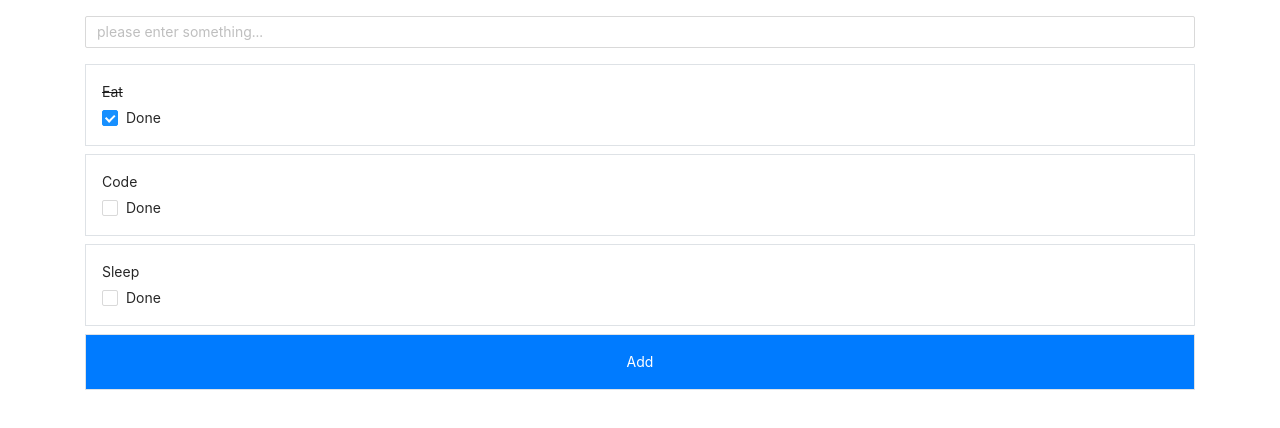
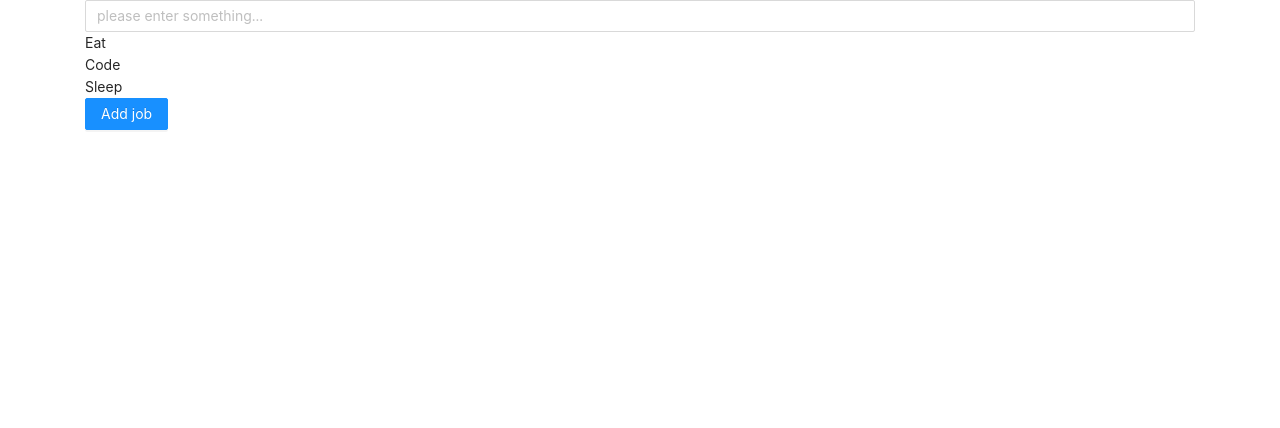
Before and after one commit to GLab-cloud/Go, a React (Create React App) app in the folder TodoListApp/React FE/: page / in a window 1280 px wide. Shown: the top 428 px of the page. Built offline with nearby package versions, Linux system fonts and the light colour scheme.

Commit message:
layout ant design

```diff
--- a/TodoListApp/React FE/src/App.js
+++ b/TodoListApp/React FE/src/App.js
@@ -1,121 +1,26 @@
-import React, {useState} from 'react';
-import {Input, Modal, Checkbox} from 'antd';
-import {debounce} from 'lodash';
-
-const initList = [
-    {
-        id: 0,
-        title: 'Eat',
-        is_done: true
-    },
-    {
-        id: 1,
-        title: 'Code',
-        is_done: false
-    },
-    {
-        id: 2,
-        title: 'Sleep',
-        is_done: false
-    }
-]
+import React from 'react';
+import { Button, Input } from 'antd';
 
 function App() {
-    const [visible, setVisible] = useState(false)
-    const [thing, setThing] = useState('')
-    const [list, setList] = useState(initList)
+    return (
+        // <Button type = "primary" > Primary Button < /Button>
+        <
+        div className = 'container' >
+        <
+        Input placeholder = "please enter something..." / >
+        <
+        div >
+        <
+        div > < div > Eat < /div>< /div >
+        <
+        div > < div > Code < /div>< /div >
+        <
+        div > < div > Sleep < /div>< /div >
+        <
+        Button type = "primary" > Add job < /Button> < /div > < /
+        div >
+    );
 
-    const renderList = () => {
-        const handleChange = (e) => {
-            const l = list.map(element => {
-                if(element.id === e.id){
-                    element.is_done = !element.is_done
-                }
-
-                return element
-            })
-
-            setList(l)
-        }
-
-        const l = list.map(item => {
-            return (
-                <div key={item.id} className="mt-2 border p-3">
-                    <div className={item.is_done ? 'text-line-through' : ''}>{item.title}</div>
-                    <div className="mt-1">
-                        <Checkbox checked={item.is_done} onChange={() => handleChange(item)}>Done</Checkbox>
-                    </div>
-                </div>
-            )
-        })
-
-        l.push(
-            <div key={-1} onClick={handleAdd} className="add border bg-primary text-white d-flex justify-content-center p-3 mt-2">
-                Add
-            </div>
-        )
-
-        return l
-    }
-
-    const handleAdd = () => {
-        //Open the modal
-        setVisible(true)
-    }
-
-    const handleSearchDebounced = debounce((q) => {
-        console.log('handleSearchDebounced', q)
-    }, 500)
-
-    const handleSearch = (e) => {
-        handleSearchDebounced(e.target.value)
-        // console.log(e.target.value)
-    }
-
-    const handleOkCreateModal = () => {
-        if(thing.length > 0){
-            const item = {
-                id: list.length,
-                title: thing
-            }
-
-            setList([
-                item,
-                ...list
-            ])
-            setVisible(false)
-            setThing('')
-        }
-    }
-
-    const handleCancelCreateModal = () => {
-        setVisible(false)
-        setThing('')
-    }
-
-    return (
-        <>
-            <div className="container">
-                <Input className="mt-3" onChange={handleSearch} placeholder="please enter something..."/>
-
-                <div className="mt-3">
-                    {renderList()}
-                </div>
-            </div>
-
-            <Modal
-                title="Create"
-                visible={visible}
-                onOk={handleOkCreateModal}
-                onCancel={handleCancelCreateModal}
-            >
-                <div>
-                    <label>What do you do?</label>
-                    <Input value={thing} onChange={e => setThing(e.target.value)} placeholder="enter something..."/>
-                </div>
-            </Modal>
-        </>
-    );
 }
 
 export default App;
```
